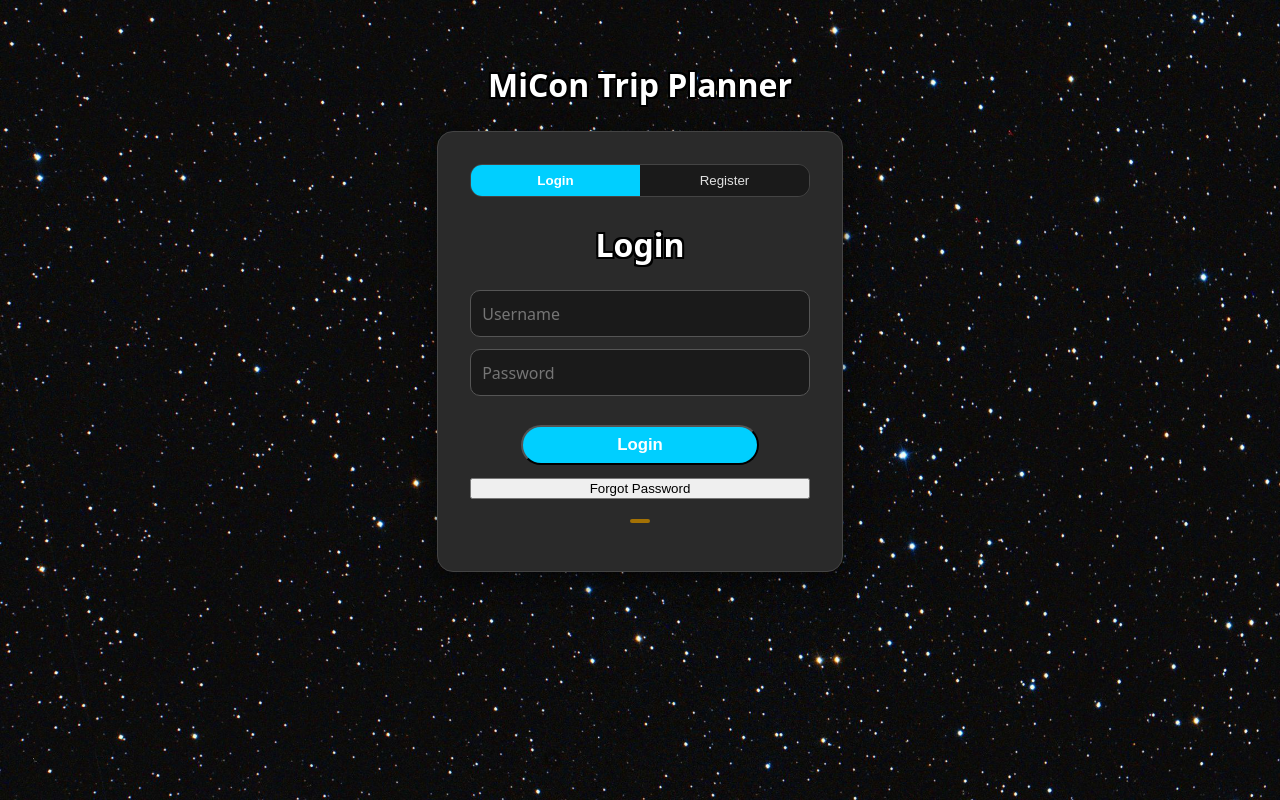
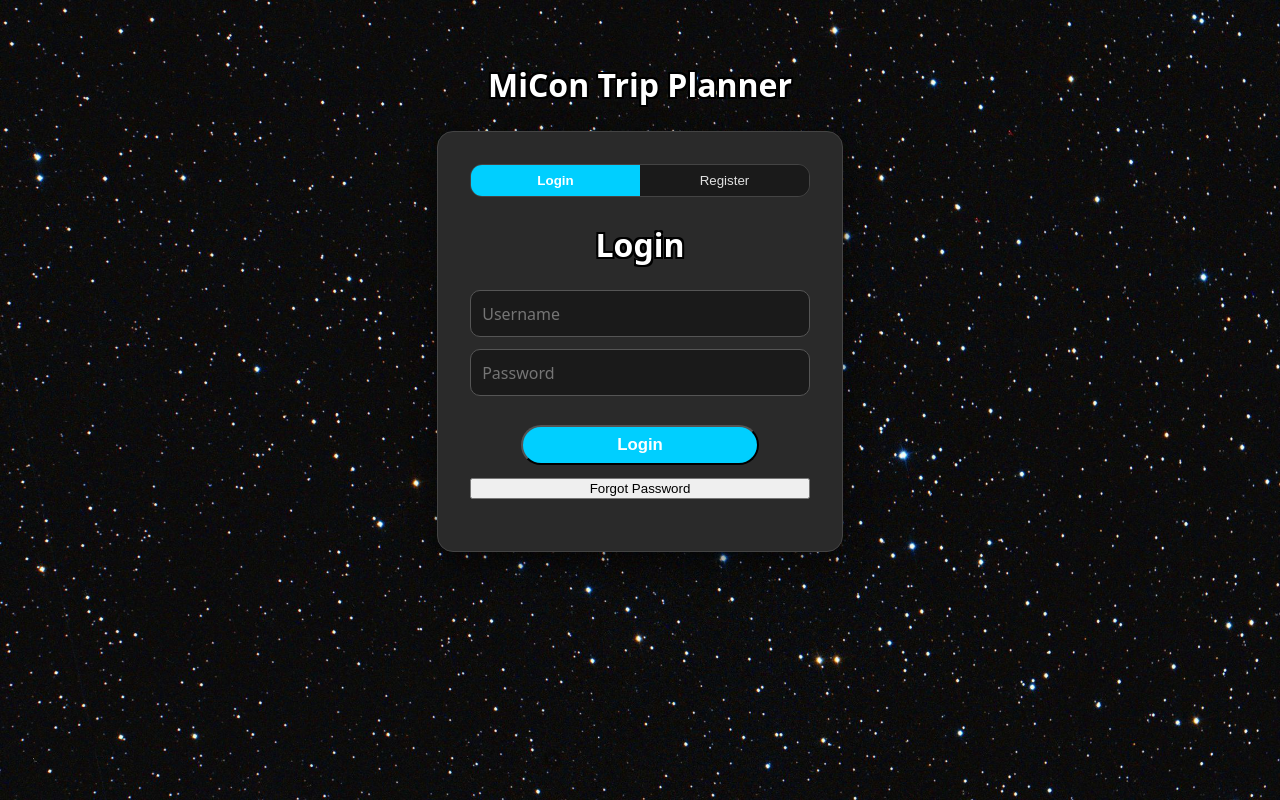
Before and after one commit to ch322047/MERNStack-Frontend, a React (Vite) app: page / in a window 1280 px wide. Built offline with nearby package versions, Linux system fonts and the light colour scheme.

Commit message:
Enhance .message styles with center alignment and bold font

```diff
--- a/src/index.css
+++ b/src/index.css
@@ -429,11 +429,13 @@ button[type="submit"]:hover {
   text-align: center;
   margin-top: 20px;
   text-shadow: 0 0 2px #000000;
+  justify-self: center;
+  font-weight: bold;
+}
+.messageOrange {
   background-color: #b17900e5;
   border-radius: 16px;
   padding: 2px 10px;
-  justify-self: center;
-  font-weight: bold;
 }
 
 
```
